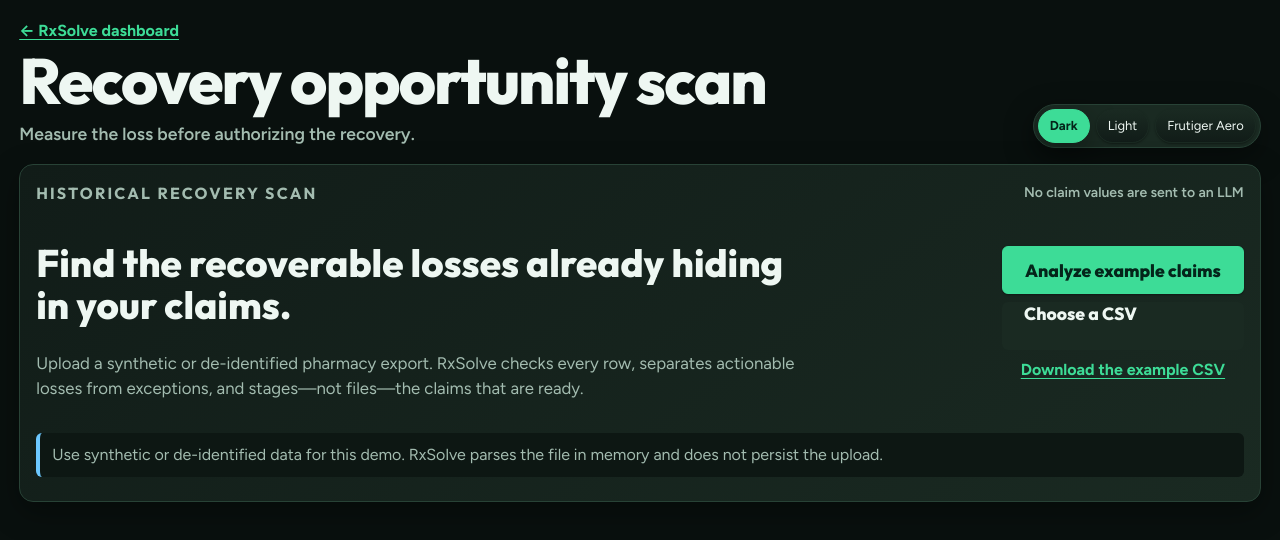
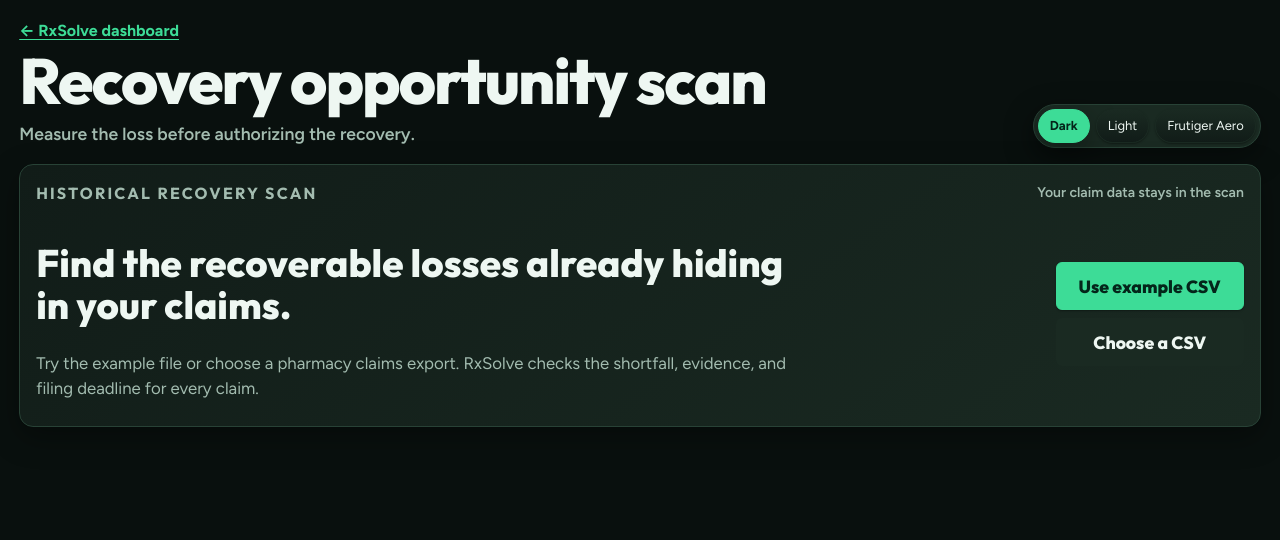
Before and after one commit to MasonMines2006/rxsolve, a Next.js app in the folder apps/dashboard/: page /scan in a window 1280 px wide. Shown: the top 540 px of the page. Built offline with nearby package versions, Linux system fonts and the light colour scheme.

Commit message:
fix: simplify scan intake controls and copy

```diff
--- a/apps/dashboard/app/panels.css
+++ b/apps/dashboard/app/panels.css
@@ -228,11 +228,9 @@
 .scan-kicker { max-width: 760px; margin: 0; font: 800 clamp(1.6rem, 3vw, 2.7rem)/1.1 var(--font-display); }
 .scan-copy { max-width: 760px; margin: 10px 0 0; color: var(--text-muted); font-size: 1.05rem; }
 .scan-actions { display: grid; gap: 8px; min-width: min(100%, 290px); }
-.scan-file { position: relative; justify-content: center; cursor: pointer; }
+.scan-file { position: relative; display: flex; align-items: center; justify-content: center; width: 100%; text-align: center; cursor: pointer; }
 .scan-file input { position: absolute; width: 1px; height: 1px; opacity: 0; }
 .scan-file:focus-within { outline: 3px solid var(--focus-ring); outline-offset: 2px; }
-.scan-download { justify-self: center; color: var(--accent); font-weight: 700; }
-.scan-privacy { margin: 0; padding: 10px 12px; color: var(--text-muted); background: var(--inset-surface); border-left: 4px solid var(--info); border-radius: var(--radius-sm); }
 .scan-error { margin: 0; padding: 10px 12px; color: var(--bad); background: color-mix(in srgb, var(--bad) 10%, transparent); border: 1px solid var(--bad); border-radius: var(--radius-sm); font-weight: 700; }
 .scan-summary { display: grid; gap: 14px; grid-template-columns: repeat(auto-fit, minmax(230px, 1fr)); }
 .scan-metric { display: grid; gap: 6px; padding: 18px; background: var(--panel-gradient); border: 1px solid var(--border); border-radius: var(--radius); box-shadow: var(--shadow); }
--- a/apps/dashboard/components/scan/OpportunityScan.tsx
+++ b/apps/dashboard/components/scan/OpportunityScan.tsx
@@ -68,15 +68,15 @@
 
   return (
     <div className="scan-flow">
-      <Panel id="scan-intro" title="Historical recovery scan" aside="No claim values are sent to an LLM">
+      <Panel id="scan-intro" title="Historical recovery scan" aside="Your claim data stays in the scan">
         <div className="scan-intro">
           <div>
             <p className="scan-kicker">Find the recoverable losses already hiding in your claims.</p>
-            <p className="scan-copy">Upload a synthetic or de-identified pharmacy export. RxSolve checks every row, separates actionable losses from exceptions, and stages—not files—the claims that are ready.</p>
+            <p className="scan-copy">Try the example file or choose a pharmacy claims export. RxSolve checks the shortfall, evidence, and filing deadline for every claim.</p>
           </div>
           <div className="scan-actions">
             <button className="btn" type="button" onClick={() => void analyzeExample()} disabled={pending}>
-              {pending ? "Analyzing claims…" : "Analyze example claims"}
+              {pending ? "Checking claims..." : "Use example CSV"}
             </button>
             <label className="btn btn--ghost scan-file">
               Choose a CSV
@@ -87,10 +87,8 @@
                 onChange={(event) => void chooseFile(event.target.files?.[0])}
               />
             </label>
-            <a className="scan-download" href="/sample-claims.csv" download>Download the example CSV</a>
           </div>
         </div>
-        <p className="scan-privacy">Use synthetic or de-identified data for this demo. RxSolve parses the file in memory and does not persist the upload.</p>
         {error && <p className="scan-error" role="alert">Scan stopped: {error}</p>}
       </Panel>
 
@@ -117,7 +115,7 @@
           <Panel
             id="scan-triage"
             title="Triage"
-            aside={`${sourceName} · ${result.parser.mode === "llm_assisted" ? "header names mapped with bounded AI" : "deterministic mapping"}`}
+            aside={`${sourceName} · ${result.parser.mode === "llm_assisted" ? "columns matched automatically" : "standard column match"}`}
           >
             <div className="scan-buckets" aria-label="Claim categories">
               <span><b>{result.summary.ready_claims}</b> ready</span>
@@ -162,11 +160,11 @@
             </div>
           </Panel>
 
-          <Panel id="scan-safety" title="How bounded AI is used">
+          <Panel id="scan-safety" title="How the scan handles your file">
             <div className="scan-safety">
-              <div><b>1. Header names only</b><span>If standard aliases fail, the model sees column labels—not claim rows or dollar values.</span></div>
-              <div><b>2. Fixed vocabulary</b><span>It may map labels only to eleven allowed RxSolve fields.</span></div>
-              <div><b>3. Rules decide</b><span>Amounts, deadlines, evidence checks, classifications, and totals are deterministic.</span></div>
+              <div><b>1. Matches columns</b><span>RxSolve can match unfamiliar column names without sharing claim rows or dollar amounts.</span></div>
+              <div><b>2. Uses a fixed format</b><span>Every column must match one of eleven supported fields.</span></div>
+              <div><b>3. Applies the same rules</b><span>Code checks the amounts, deadlines, evidence, and final totals.</span></div>
             </div>
           </Panel>
         </>
```
